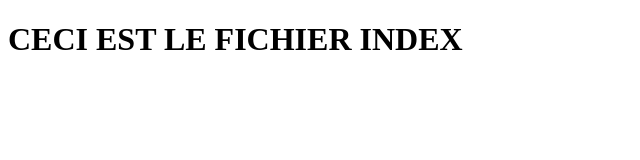
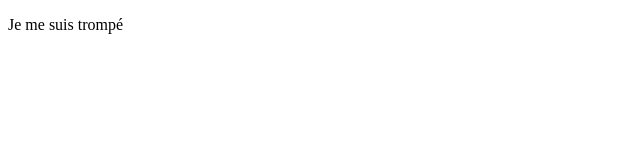
Before and after one commit to LvmzooDev23/IAGE_NR, a plain HTML site: page index.html in a window 1280 px wide. Shown: the whole page, without its empty margins (0-640 px from the left). Drawn offline with Linux system fonts and the light colour scheme.

Commit message:
Index Modifié

```diff
--- a/index.html
+++ b/index.html
@@ -8,7 +8,7 @@
 </head>
 
 <body>
-    <h1>CECI EST LE FICHIER INDEX</h1>
+    <p>Je me suis trompé</p>
 </body>
 
 </html>
```
